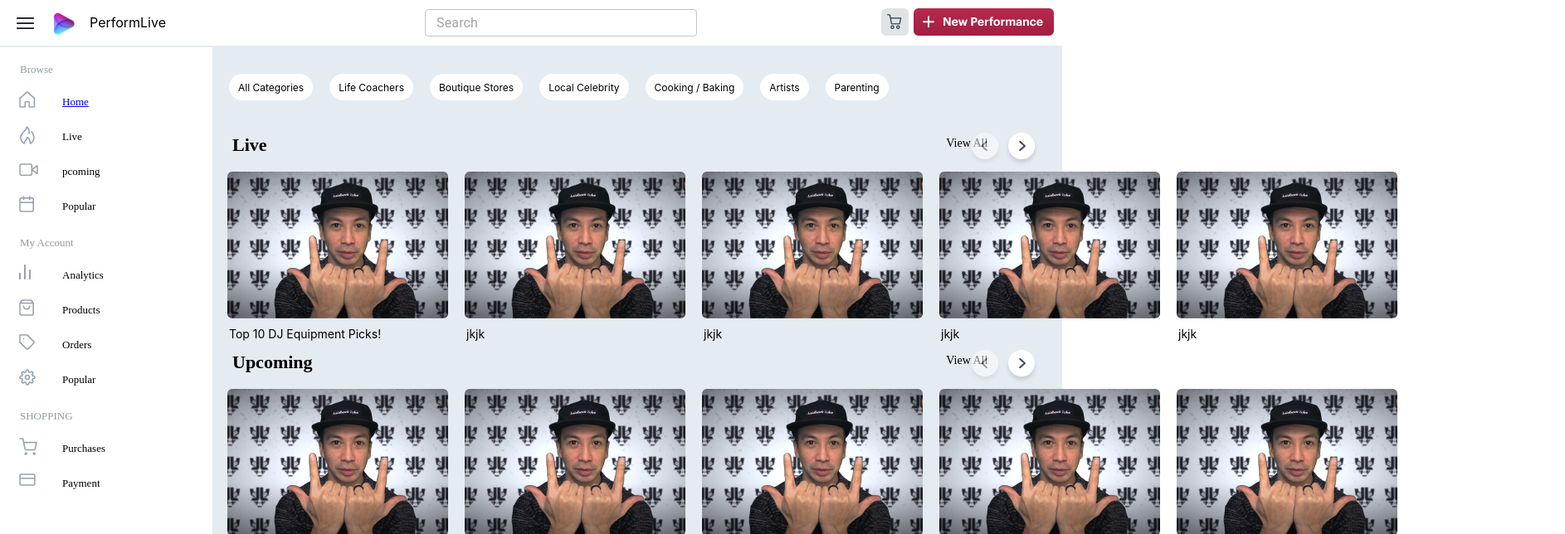
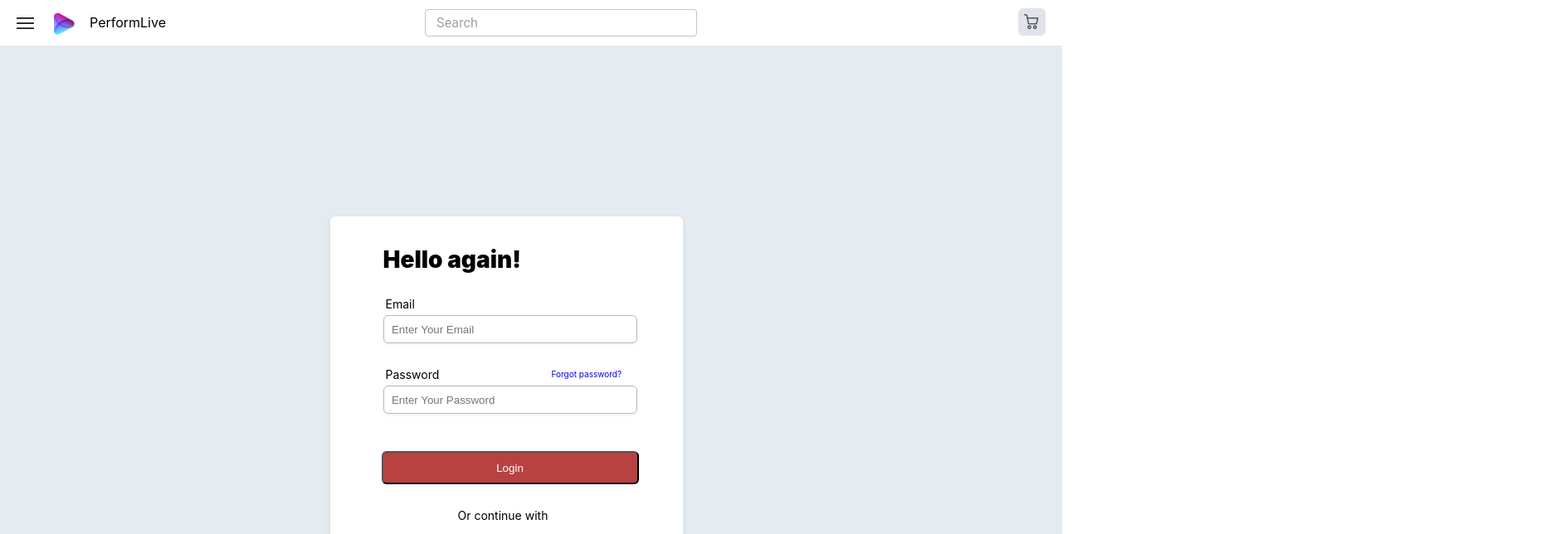
Before and after one commit to 15142198873/wangzhihang, a React (Create React App) app: page / in a window 1280 px wide. Shown: the top 644 px of the page at 83% size, 1886 px wide, since content can reach past the window. Built offline with nearby package versions, Linux system fonts and the light colour scheme.

Commit message:
We practiced redux

```diff
--- a/package.json
+++ b/package.json
@@ -14,6 +14,7 @@
     "react-dom": "^18.2.0",
     "react-router-dom": "^6.3.0",
     "react-scripts": "5.0.1",
+    "redux": "^4.2.0",
     "web-vitals": "^2.1.4"
   },
   "scripts": {
--- a/src/App.js
+++ b/src/App.js
@@ -3,31 +3,29 @@ import React from 'react'
 import ForgetPasswordMain from './components/forgetPassword/ForgetPasswordMain'
 import CheckBoxMain from './components/chexkBox/checkBoxMain'
 import Register from './components/register/registerMain'
-import {BrowserRouter as Router,Routes,Route} from 'react-router-dom'
+import { BrowserRouter as Router, Routes, Route } from 'react-router-dom'
 import Login from './components/login/login'
 import HomeMain from './components/homePage/homeMain'
 import Lives from './components/homePage/lives'
 export default function App() {
   return (
     <>
-          <div className='login-outside'>
-            {/* <Router>
-            <Routes>
-                <Route path='/forgetPassword' element={<ForgetPasswordMain/>} />
-                <Route path='/register' element={ <Register/>} />
-                <Route path='/checkBox' element={ <CheckBoxMain/>} />
-                <Route path='/loginCheck' element={<Login/>}/>
-                <Route path='/loginBack' element={<Login/>}/>
-            </Routes>
-            </Router> */}
-            <Router>
-            <Routes>
-
-          <Route path='/lives' element={<Lives/>} />
-          <Route path='/' element={<HomeMain/>} />
+      <div className='login-outside'>
+        <Router>
+          <Routes>
+            <Route path='/forgetPassword' element={<ForgetPasswordMain />} />
+            <Route path='/register' element={<Register />} />
+            <Route path='/checkBox' element={<CheckBoxMain />} />
+            <Route path='/loginCheck' element={<Login />} />
+            <Route path='/loginBack' element={<Login />} />
+            <Route path='/lives' element={<Lives />} />
+            <Route path='/homeMain' element={<HomeMain />} />
+            <Route path='/' element={<Login />} />
+            <Route path='/registerLogin' element={<Login />} />
+            <Route path='/comLogin' element={<Login />} />
           </Routes>
-            </Router>
-         </div>
+        </Router>
+      </div>
     </>
   )
 }
--- a/src/components/homePage/sidebarContent.js
+++ b/src/components/homePage/sidebarContent.js
@@ -19,10 +19,12 @@ export default class sidebarContent extends Component {
     return (
       <div>
           <p className='sidebar-browse'>Browse</p>
+
+          <SidebarButton img={BlackHome} content='Home'/>
+
           <Link to='/lives'>
-          <SidebarButton img={BlackHome} content='Home'/>
-          </Link>
           <SidebarButton img={Flame} content='Live'/>
+        </Link>
           <SidebarButton img={Vcr} content='pcoming'/>
           <SidebarButton img={Calendar} content='Popular'/>
           <p className='sidebar-browse'>My Account</p>
--- a/src/components/login/loginMain/InputComponent.js
+++ b/src/components/login/loginMain/InputComponent.js
@@ -1,11 +1,11 @@
 import React from 'react'
 
-export default function InputComponent({content,place,type}) {
+export default function InputComponent({content,place,type,value,email,password}) {
   return (
     <div>
         <div>
         <p className='input-title'>{content}</p>
-         <input placeholder={place} className='input-component' type={type}></input>
+         <input placeholder={place} className='input-component' type={type} onChange={email||password} ></input>
         </div>
     </div>
   )
--- a/src/components/login/loginMain/MainContent.js
+++ b/src/components/login/loginMain/MainContent.js
@@ -5,22 +5,27 @@ import Multiple from '../../multipleButton/MultipleButton'
 import Vectors from '../../multipleButton/Vectors'
 import BottomText from '../../multipleText/BottomText'
 import { Link } from 'react-router-dom'
+import store from '../../../redux/store'
+import { useState } from 'react'
+import { login } from '../../../redux/action'
+import stores from '../../../redux/store'
 export default function MainContent() {
+  const [emails,setEmails]=useState('');
+  const [password,setPassword]=useState('');
+
   return (
     <div className="login-main">
       <div className='login-main-box'>
         <MainTitle />
-      <InputComponent place='  Enter Your Email' content='Email'/>
+        <InputComponent place='  Enter Your Email' content='Email'  email={email} />
         <Link to='forgetPassword'>
           <p className='forgot-password'>Forgot password?</p>
         </Link>
-      <InputComponent place='  Enter Your Password' content='Password' type='password'/>
-
-
-      <Multiple content='Login'/>
-
-      <Vectors/>
-
+        <InputComponent place='  Enter Your Password' content='Password' type='password'  password={passwords} />
+        <Link to={stores.getState().paths}>
+          <Multiple content='Login' onClick={submit}/>
+        </Link>
+        <Vectors />
       </div>
       <div className='login-main-bottom-text'>
         <p className='login-main-bottom-text-left'> New to Perform Life?</p>
@@ -28,7 +33,19 @@ export default function MainContent() {
           <p className='login-main-bottom-text-right'>Create an account</p>
         </Link>
       </div>
-    <BottomText/>
+      <BottomText />
     </div>
   )
+function email(e){
+  console.log(e.target.value)
+    setEmails(e.target.value)
  }
+function passwords(e){
+console.log(e.target.value)
+setPassword(e.target.value)
+ }
+ function submit(){
+   console.log(111)
+  store.dispatch(login({password:password,email:emails}))
+ }
+}
--- a/src/components/multipleButton/MultipleButton.js
+++ b/src/components/multipleButton/MultipleButton.js
@@ -1,9 +1,9 @@
 import React from 'react'
 
-export default function multipleButton({content}) {
+export default function multipleButton({content,onClick}) {
   return (
     <div>
-        <button className='multiple-button'>{content}</button>
+        <button className='multiple-button' onClick={onClick}>{content}</button>
     </div>
   )
 }
--- a/src/components/register/registerContent.js
+++ b/src/components/register/registerContent.js
@@ -18,14 +18,14 @@ export default function registerContent() {
             <div className='check-input'>
             <InputComponent place='Confirm Your Password'  type='password'/>
             </div>
-            <Link to='/login'>
+            <Link to='/registerLogin'>
             <Button content='Register'/>
             </Link>
             <Vectors/>
         </div>
         <div className='login-main-bottom-text'>
            <p className='login-main-bottom-text-left'>Already have an account?</p>
-           <Link to='login'>
+           <Link to='registerLogin'>
            <p className='login-main-bottom-text-right'>Login here</p>
            </Link>
         </div>
--- /dev/null
+++ b/src/redux/action/index.js
@@ -0,0 +1,10 @@
+
+export const passsword=(data)=>{
+    return {type:'password',data}
+}
+export const email=(data)=>{
+    return {type:'email',data}
+}
+export const login=(data)=>{
+    return {type:'login',data}
+}
--- /dev/null
+++ b/src/redux/reducer/index.js
@@ -0,0 +1,19 @@
+
+
+const dufaultState={
+    email:123,
+    password:123,
+    paths:'/'
+
+}
+export default function reducer(preState=dufaultState,action){
+
+if(action.type==='login'){
+    console.log(JSON.stringify(action.data.password))
+    if(action.data.password===dufaultState.password && action.data.email===dufaultState.email){
+        dufaultState.paths='/homeMain'
+    }
+}
+return preState
+
+}
--- /dev/null
+++ b/src/redux/store/index.js
@@ -0,0 +1,3 @@
+import {createStore} from 'redux'
+import reducer from '../reducer'
+export default createStore(reducer)
```
Also changed, not shown: 1 other file (tests, documents, lock files or other folders). Lines whose indentation alone changed are shown as unchanged.
